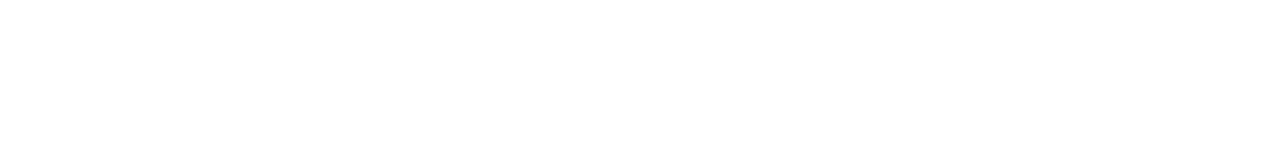
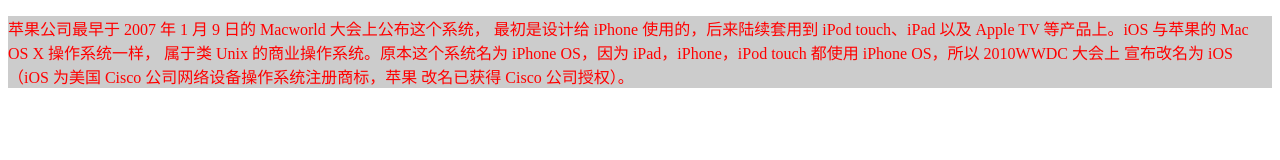
Before and after one commit to Crazy-King/learningHTML, a plain HTML site: page JavaScript学习/index.html in a window 1280 px wide. Drawn offline with Linux system fonts and the light colour scheme.

Commit message:
JavaScript0.2

```diff
--- a/JavaScript学习/index.html
+++ b/JavaScript学习/index.html
@@ -5,6 +5,21 @@
     <title>index</title>
 </head>
 <body>
+<p id="textStyle">
+    苹果公司最早于 2007 年 1 月 9 日的 Macworld 大会上公布这个系统，
+    最初是设计给 iPhone 使用的，后来陆续套用到 iPod touch、iPad 以及
+    Apple TV 等产品上。iOS 与苹果的 Mac OS X 操作系统一样，
+    属于类 Unix 的商业操作系统。原本这个系统名为 iPhone OS，因为
+    iPad，iPhone，iPod touch 都使用 iPhone OS，所以 2010WWDC 大会上
+    宣布改名为 iOS（iOS 为美国 Cisco 公司网络设备操作系统注册商标，苹果
+    改名已获得 Cisco 公司授权）。
+</p>
+<script type="text/javascript" >
+    var myText = document.getElementById("textStyle");
+    myText.style.color = "red";
+    myText.style.fontSize = "20";
+    myText.style.background = "#ccc";
+</script>
 <script type="text/javascript" src="01.js"></script>
 </body>
 </html>
```
Also changed, not shown: JavaScript学习/01.js (+10 -0 lines).
